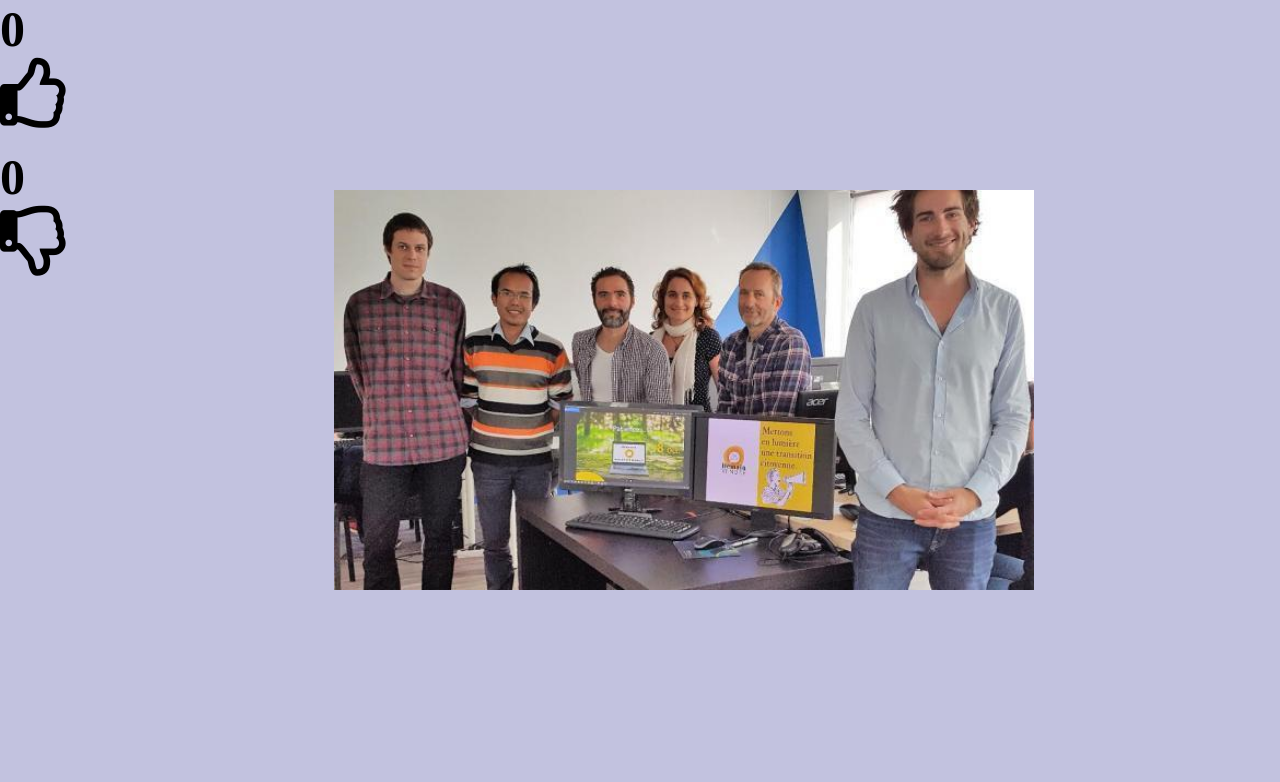
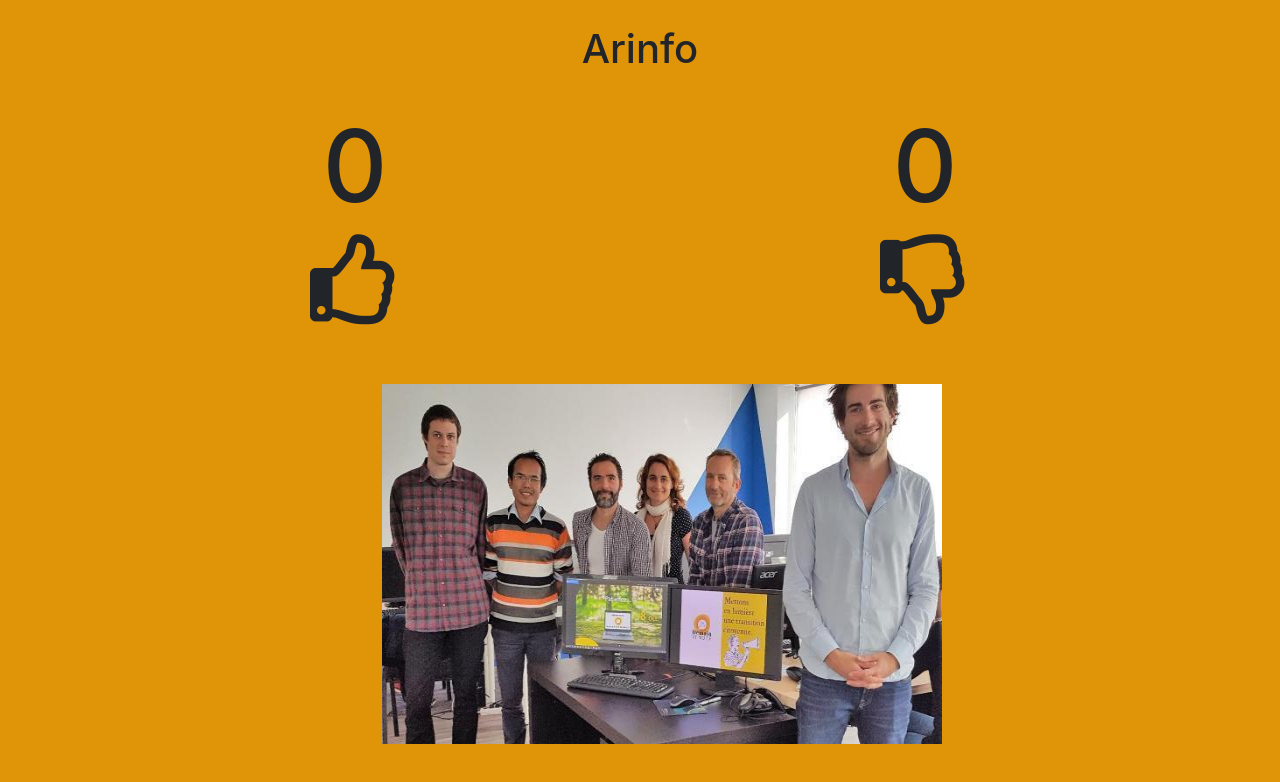
Before and after one commit to Stefani8511/projet1-js, a plain HTML site: page index.html in a window 1280 px wide. Drawn offline with nearby package versions, Linux system fonts and the light colour scheme.

Commit message:
finition

```diff
--- a/app.js
+++ b/app.js
@@ -1,6 +1,8 @@
-let result = 0
+ let result = 0
+let result2 = 0
 
 function add() {
+
     document.getElementById('result').innerText =  result
     result++
 }
@@ -8,15 +10,16 @@ function add() {
 
 
 function remove() {
-    document.getElementById('result2').innerText =  result
-    result--
+
+    document.getElementById('result2').innerText = result2
+    result2--
 }
 
 
 
 var i = 0;
-var images = ['./images/ar0.jpeg','./images/ar5.jpg', './images/ar2.jpeg', './images/ar3.jpeg', './images/ar4.jpeg'];
-var time = 3000;
+var images = ['./images/ar0.jpeg','./images/ar5.jpg', './images/ar2.jpg', './images/ar3.jpeg', './images/ar4.jpeg'];
+var time = 5000;
 
 
 function changeImg(){
--- a/index.html
+++ b/index.html
@@ -4,36 +4,57 @@
 <head>
     <meta charset="UTF-8">
     <meta name="viewport" content="width=device-width, initial-scale=1.0">
-    <link rel="stylesheet" href="style.css">
+
+
     <link rel="stylesheet" href="https://cdnjs.cloudflare.com/ajax/libs/font-awesome/5.12.1/js/all.min.js ">
     <link rel="stylesheet" href="https://cdnjs.cloudflare.com/ajax/libs/font-awesome/5.12.1/css/all.min.css">
-
+    <link rel="stylesheet" href="https://stackpath.bootstrapcdn.com/bootstrap/4.4.1/css/bootstrap.min.css"
+        integrity="sha384-Vkoo8x4CGsO3+Hhxv8T/Q5PaXtkKtu6ug5TOeNV6gBiFeWPGFN9MuhOf23Q9Ifjh" crossorigin="anonymous">
+ <link rel="stylesheet" href="style.css">
     <title>Bouton</title>
 </head>
 
 <body>
 
+   <h1>Arinfo</h1>
 
-    <img name="slide">
+
 
     <div class="container">
-        <div class="row">
-            <div class="col-lg-6" class="jaime">
-                <h1 id="result">0</h1>
-                <div id="btnplus">
+        <div class="row" class="jaime">
+            <div class="col-lg-6 text-center">
+                <h2 id="result">0</h2>
+                <div id="btnplus text-center">
                     <i class="far fa-thumbs-up" onclick=add() type="button"></i>
                 </div>
             </div>
-            <div class="col-lg-6" class="jaime">
-                <h1 id="result2">0</h1>
-                <div id="btnmoins">
+            <div class="col-lg-6 text-center">
+                <h2 id="result2">0</h2>
+                <div id="btnmoins text-center">
                     <i class="far fa-thumbs-down" onclick=remove() type="button"></i>
                 </div>
             </div>
         </div>
+
+        <div class="row">
+            <div class="col-lg-12">
+                 <img name="slide">
+            </div>
+        </div>
     </div>
 
+
+    <script src="https://code.jquery.com/jquery-3.4.1.slim.min.js"
+        integrity="sha384-J6qa4849blE2+poT4WnyKhv5vZF5SrPo0iEjwBvKU7imGFAV0wwj1yYfoRSJoZ+n" crossorigin="anonymous">
+    </script>
+    <script src="https://cdn.jsdelivr.net/npm/popper.js@1.16.0/dist/umd/popper.min.js"
+        integrity="sha384-Q6E9RHvbIyZFJoft+2mJbHaEWldlvI9IOYy5n3zV9zzTtmI3UksdQRVvoxMfooAo" crossorigin="anonymous">
+    </script>
+    <script src="https://stackpath.bootstrapcdn.com/bootstrap/4.4.1/js/bootstrap.min.js"
+        integrity="sha384-wfSDF2E50Y2D1uUdj0O3uMBJnjuUD4Ih7YwaYd1iqfktj0Uod8GCExl3Og8ifwB6" crossorigin="anonymous">
+    </script>
     <script src="app.js"></script>
+
 </body>
 
 </html>
--- a/style.css
+++ b/style.css
@@ -5,24 +5,30 @@
 
 }
 
-html{
-    height: 100vh;
-    background-color: rgb(194, 194, 223);
 
-}
 
 .jaime{
+    margin-top: 90px;
+   position: fixed;
 
 
 }
 
-h1{
-    font-size: 50px;
+body{
+    height: 100vh;
+    background-color: rgb(224, 149, 9);
+}
+
+h2{
+    font-size: 100px;
+
    }
 
 #btnplus{
         width: 90px;
-       height: 90px;
+        height: 90px;
+
+
 
 }
 
@@ -30,18 +36,30 @@ h1{
     width: 90px;
     height: 90px;
 
+
+
 }
 
 i{
-    font-size: 70px;
+    font-size: 90px;
 
 }
 
 img{
-    width: 700px;
+    width: 600px;
     height: 400px;
     position:absolute;
     top: 30%;
     left: 30%;
     transform: translate(-50px, -50px);
+    margin-top: 90px;
+    padding: 20px;
+    display: flex;
+    justify-content: center;
 }
+
+h1{
+    display: flex;
+    justify-content: center;
+    padding: 25px;
+}
```
